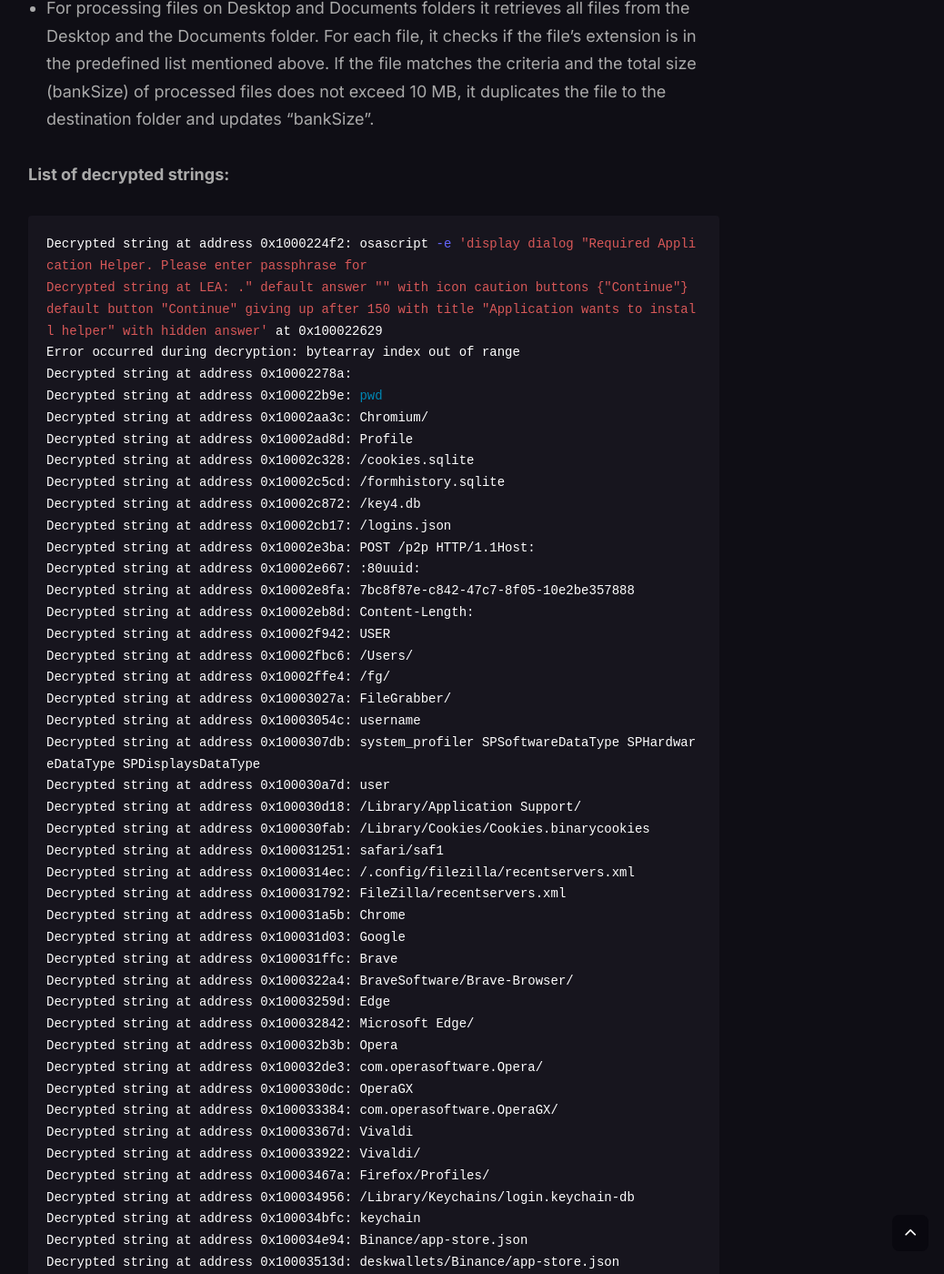
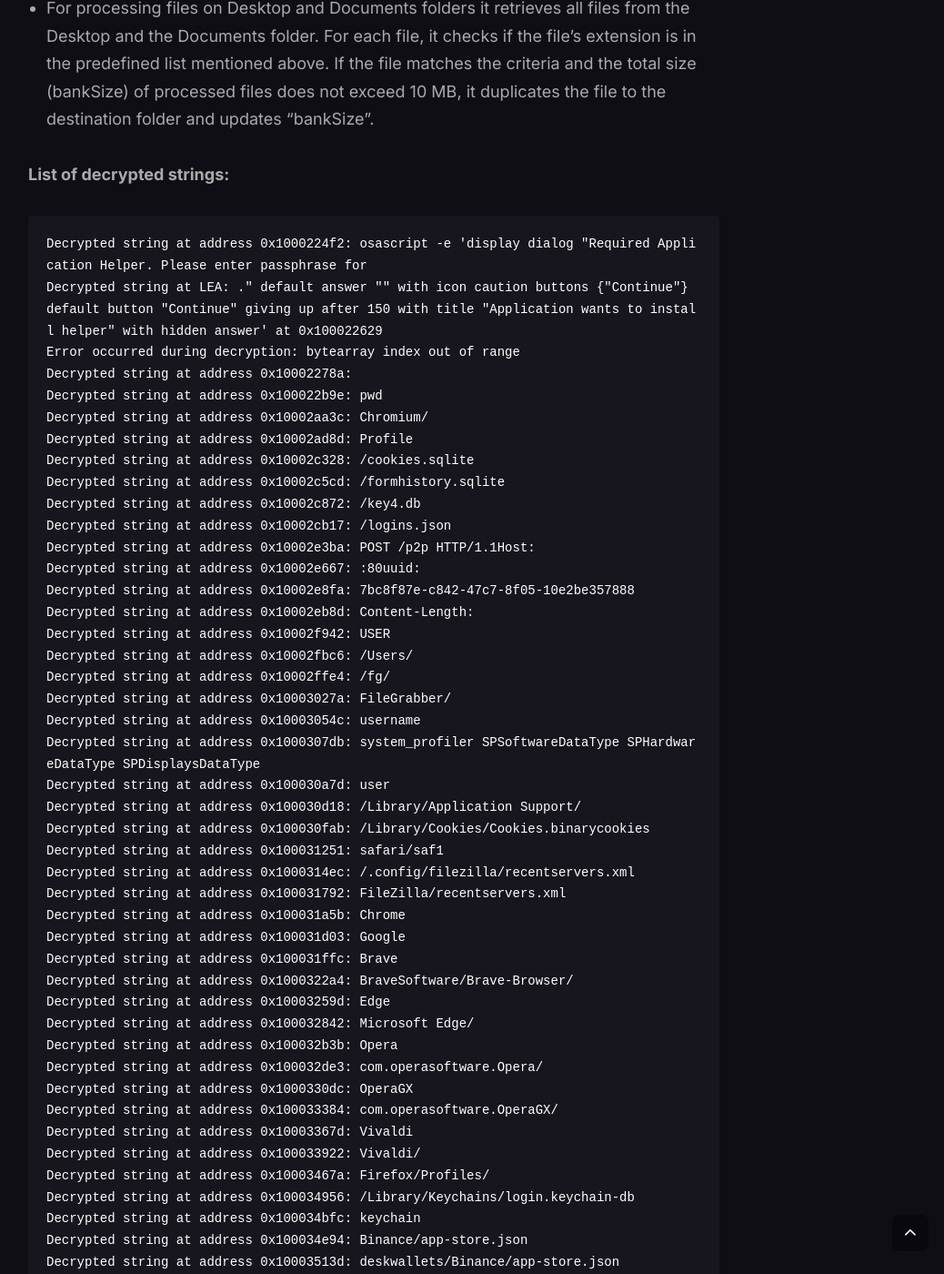
Before and after one commit to RussianPanda95/russianpanda95.github.io, a Jekyll site: the page built from _posts/2024-01-15-Atomic-Stealer-AMOS.md, in a window 1280 px wide and 1400 px high, scrolled down 11605 px. Shown: the whole window at 91% size, without its empty margins (229-1267 px from the left). Built offline with Jekyll 4.4.1, drawn with Linux system fonts in a browser that asks for light colours; nearby versions of some CDN libraries; comment, search, counter and statistics services are not loaded; some of the changed text lies outside the part shown.

Commit message:
6th commit

```diff
--- a/_posts/2024-01-15-Atomic-Stealer-AMOS.md
+++ b/_posts/2024-01-15-Atomic-Stealer-AMOS.md
@@ -177,7 +177,7 @@
 
 **List of decrypted strings:**
 
-{% highlight bash %}
+{% highlight xml %}
 Decrypted string at address 0x1000224f2: osascript -e 'display dialog "Required Application Helper. Please enter passphrase for
 Decrypted string at LEA: ." default answer "" with icon caution buttons {"Continue"} default button "Continue" giving up after 150 with title "Application wants to install helper" with hidden answer' at 0x100022629
 Error occurred during decryption: bytearray index out of range
```
